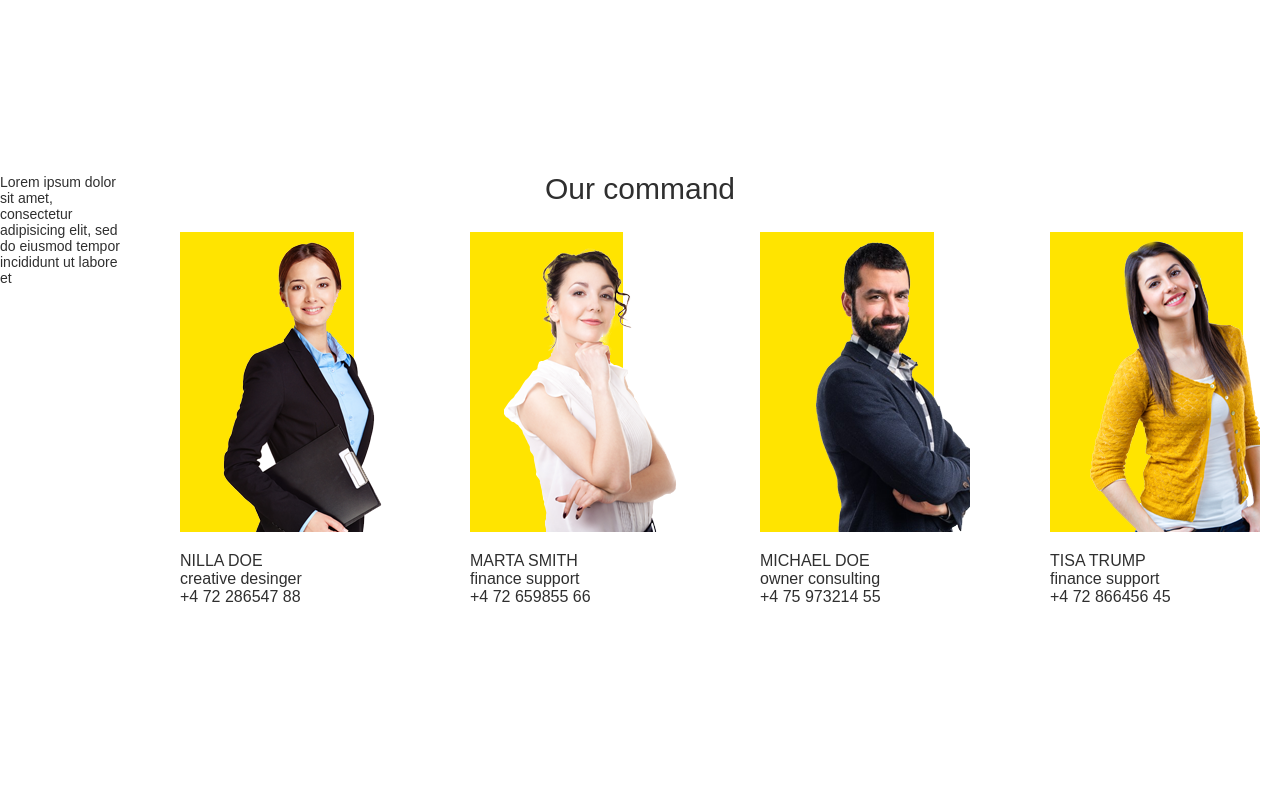
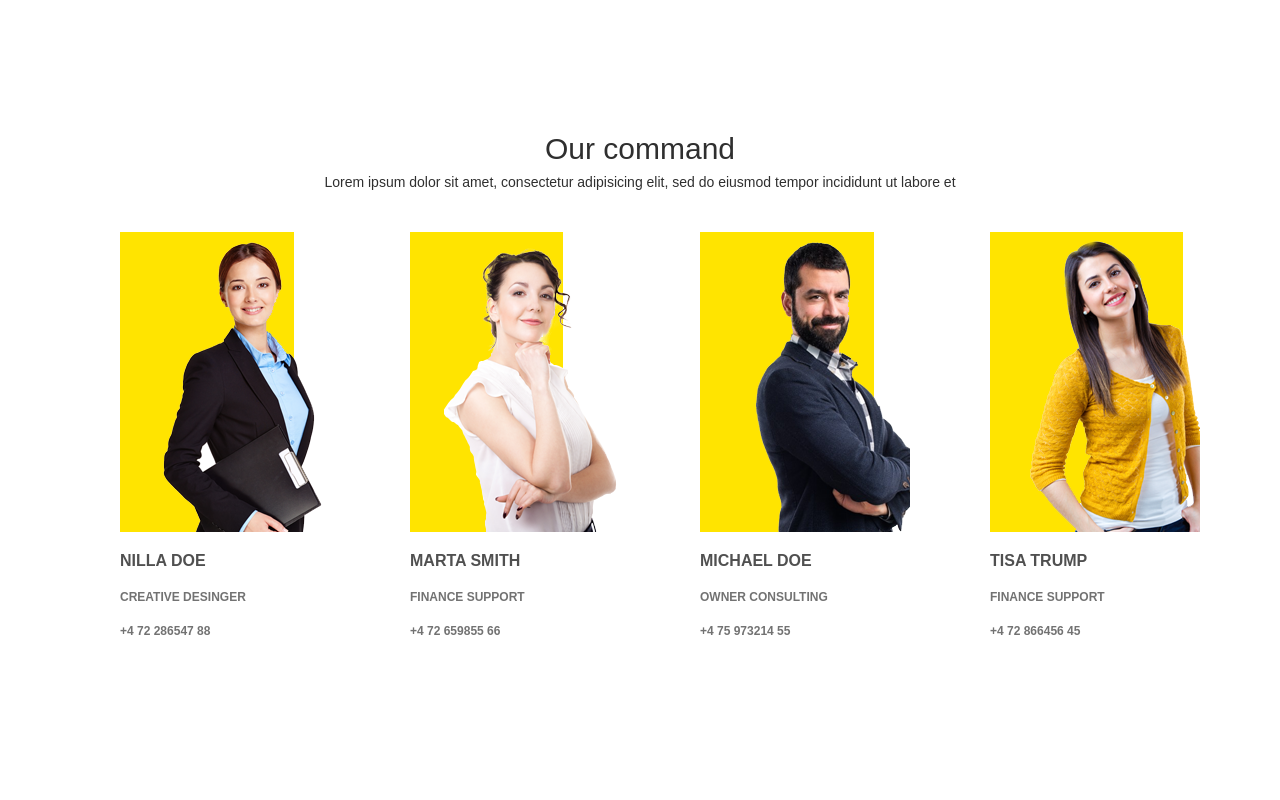
Before and after one commit to katrinkattt/react-app-yellow, a React (Create React App) app in the folder app-lending/yell-app/: page / in a window 1280 px wide. Shown: the part 3540-4340 px from the top of the page. Built offline with nearby package versions, Linux system fonts and the light colour scheme.

Commit message:
style setting for team

```diff
--- a/app-lending/yell-app/src/index.css
+++ b/app-lending/yell-app/src/index.css
@@ -281,9 +281,12 @@ a:hover span {
   background-size: cover;
   border-radius: 2px;
 }
+.title__team, .title__team2{
+  position: absolute;
+  /* margin-bottom: 30px; */
+}
 .title__team{
-  position: absolute;
-  margin-bottom: 30px;
+  margin-top: -40px;
 }
 .command__main{
   height: 90%;
@@ -296,11 +299,20 @@ a:hover span {
   width: 210px;
   margin-left: 40px;
   padding: 20px;
+  color:#505050;
+  text-transform: uppercase;
+  font-size: 16px;
+  font-weight: bold;
 }
 .team__img{
   height: 300px;
   width: 210px;
   margin-bottom: 20px;
+}
+.team__position, .team__telefon{
+  font-size: 12px;
+  opacity: 0.8;
+  margin-top: 20px;
 }
 
 .feedback{
```
